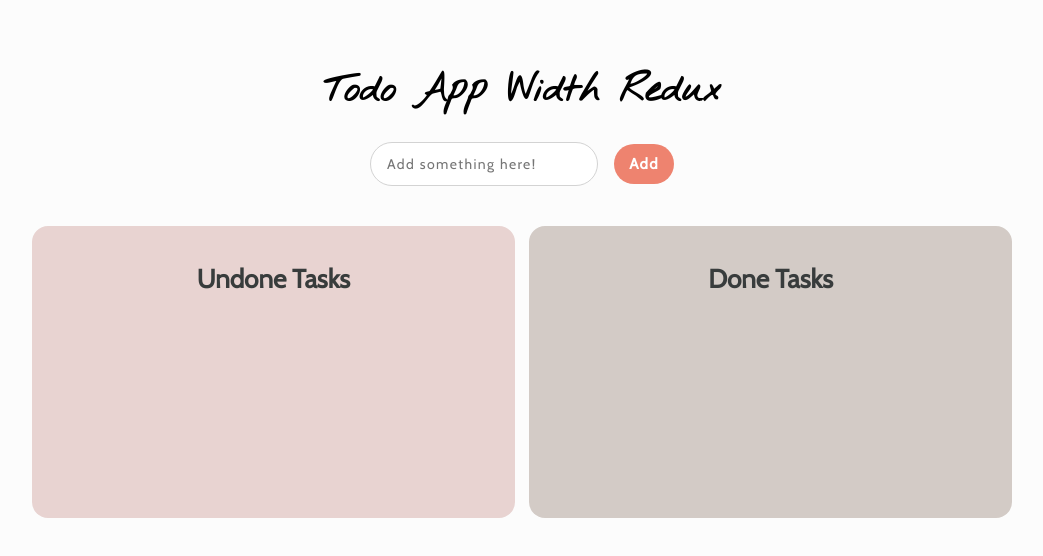
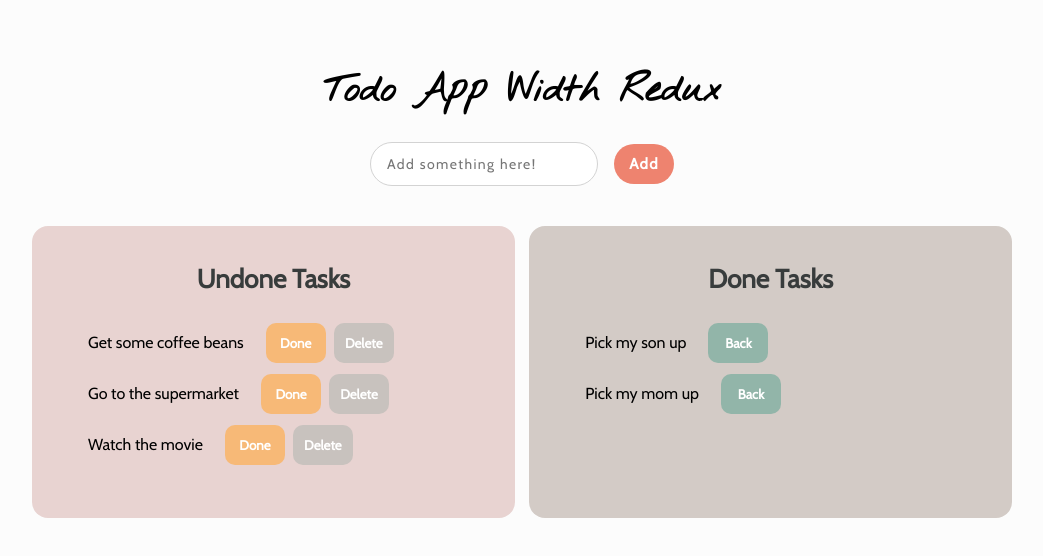
Before and after one commit to butter67/redux-todo-laravel-api, a React (Create React App) app: page / in a window 1280 px wide. Shown: the top 556 px of the page, without its empty margins (118-1161 px from the left). Built offline with nearby package versions, Linux system fonts and the light colour scheme.

Commit message:
some changes from original

```diff
--- a/src/TasksSlice.jsx
+++ b/src/TasksSlice.jsx
@@ -1,66 +1,64 @@
 import { createSlice } from "@reduxjs/toolkit";
 
-// const initialState = [
-// { content: "Get some coffee beans", completed: false },
-// { content: "Go to the supermarket", completed: false },
-// { content: "Pick my son up", completed: true },
-// ];
+const initialState = {
+  undone: [
+    { content: "Get some coffee beans", completed: false },
+    { content: "Go to the supermarket", completed: false },
+    { content: "Watch the movie", completed: false },
+  ],
+  done: [
+    { content: "Pick my son up", completed: true },
+    { content: "Pick my mom up", completed: true },
+  ],
+};
 
 export const TasksSlice = createSlice({
   name: "tasks",
 
-  initialState: [],
-
+  initialState,
   reducers: {
-    //set users
-    setUsers: (state, action) => {
-      state.users = action.payload;
+    //タスクの追加
+    addStore: (state, action) => {
+      return {
+        undone: [...state.undone, action.payload],
+        done: [...state.done],
+      };
     },
-    //タスクの追加
-    addStore: (state, action) => [...state, action.payload],
 
     //タスクの削除
     deleteTask: (state, action) => {
-      const newTask = [...state];
-      newTask.splice(action.payload, 1);
-      return newTask;
+      const i = action.payload;
+      const newTasks = [...state.undone];
+      newTasks.splice(i, 1);
+      return {
+        undone: [...newTasks],
+        done: [...state.done],
+      };
     },
 
-    //タスクの完了flugを立てる
+    //タスクの完了でDone Tasksに移動する
     moveTask: (state, action) => {
-      const moveTasks = [...state];
-      moveTasks.map((task) => {
-        if (task.title === action.payload) {
-          task.completed = true;
-          moveTasks.splice(task, 1);
-        }
-        return moveTask;
-      });
-      // const moveTasks = [...state];
-      // moveTasks.map((task) => {
-      //   if (task.title === action.payload) {
-      //     const target = task;
+      const index = action.payload; //contetのindexを受け取ってる
+      console.log(index);
 
-      //     target.completed = true;
-      //     moveTasks.splice(target, 1);
-      //   }
+      const moveTasks = [...state.undone];
+      const keshitai = moveTasks[index].content;
+      // const res = moveTasks[index].filter((task) => task.index === index);
+      // console.log(res);
 
-      //   const newUnDone = [...moveTasks];
-      //   console.log(newUnDone);
-      //   return newUnDone;
+      console.log(keshitai);
+
+      moveTasks.splice(index, 1);
+
+      return {
+        undone: [...moveTasks],
+        done: [...state.done, keshitai],
+      };
       // });
     },
 
     //タスクを未完了に戻す
-    backTask: (state, action) => {
-      const newDoneTasks = [...state];
-      newDoneTasks.map((task) => {
-        if (task.title === action.payload) {
-          task.completed = false;
-        }
-        return task;
-      });
-    },
+    backTask: (state, action) => {},
   },
 });
 
--- a/src/components/Done.jsx
+++ b/src/components/Done.jsx
@@ -3,7 +3,7 @@ import { useSelector, useDispatch } from "react-redux";
 import { backTask } from "../TasksSlice";
 
 export const Done = () => {
-  const task = useSelector((state) => state.tasks);
+  const tasks = useSelector((state) => state.tasks.done);
   // const taskRev = task.slice().reverse();
   const dispatch = useDispatch();
 
@@ -15,12 +15,12 @@ export const Done = () => {
     <STaskArea>
       <STaskttl>Done Tasks</STaskttl>
       <ul>
-        {task
-          .filter((task) => task.completed === true)
+        {tasks
+          // .filter((task) => task.completed === true)
           .map((task, i) => (
-            <SList key={task.title}>
-              <Spar>{task.title}</Spar>
-              <SBtn onClick={() => onClickBack(task.title)}>Back</SBtn>
+            <SList key={i}>
+              <Spar>{task.content}</Spar>
+              <SBtn onClick={() => onClickBack(task.content)}>Back</SBtn>
             </SList>
           ))}
       </ul>
--- a/src/components/Input.jsx
+++ b/src/components/Input.jsx
@@ -14,16 +14,9 @@ export const Input = () => {
 
   const onAddStore = () => {
     if (!val) return;
-    dispatch(addStore({ title: val, completed: false }));
+    dispatch(addStore({ content: val, completed: false }));
     setVal("");
   };
-
-  // useEffect(() => { //works
-  //   axios
-  //     .get("https://jsonplaceholder.typicode.com/users")
-  //     .then((response) => console.log(response.data))
-  //     .catch((error) => console.log(error));
-  // }, []);
 
   return (
     <SInputArea>
--- a/src/components/Undone.jsx
+++ b/src/components/Undone.jsx
@@ -4,28 +4,27 @@ import { useSelector, useDispatch } from "react-redux";
 import { deleteTask, moveTask, setUsers, getUsers } from "../TasksSlice";
 
 export const Undone = () => {
-  const task = useSelector((state) => state.tasks);
+  const tasks = useSelector((state) => state.tasks.undone);
+
   const dispatch = useDispatch();
-  // const { users} = useSelector((state) => state.users)
 
   const onDeleteTask = (i) => {
     dispatch(deleteTask(i));
   };
-  const onDone = (cont) => {
-    dispatch(moveTask(cont));
-    // console.log(i);
+  const onDone = (i) => {
+    dispatch(moveTask(i));
   };
 
   return (
     <STaskArea>
       <STaskttl>Undone Tasks</STaskttl>
       <ul>
-        {task
-          .filter((task) => task.completed === false)
+        {tasks
+          // .filter((task) => task.completed === false)
           .map((task, i) => (
             <SList key={i}>
-              <Spar>{task.title}</Spar>
-              <SBtn onClick={() => onDone(task.title)}>Done</SBtn>
+              <Spar>{task.content}</Spar>
+              <SBtn onClick={() => onDone(i)}>Done</SBtn>
               <SDBtn onClick={() => onDeleteTask(i)}>Delete</SDBtn>
             </SList>
           ))}
```
Also changed, not shown: 2 other files (tests, documents, lock files or other folders).
